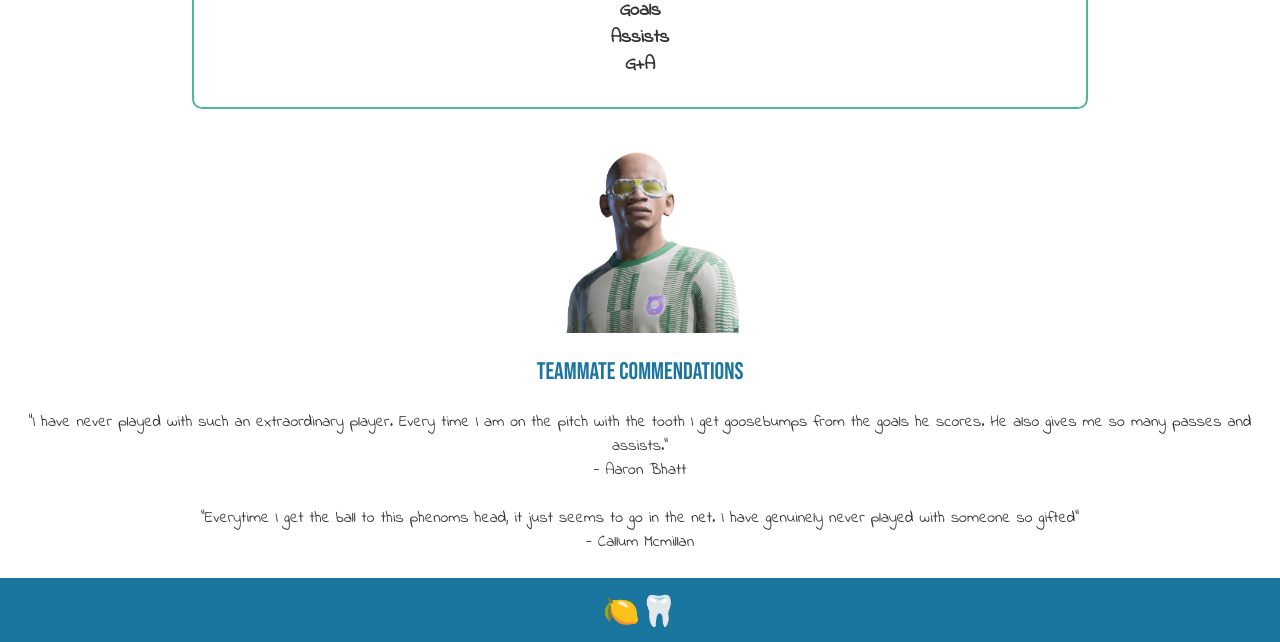
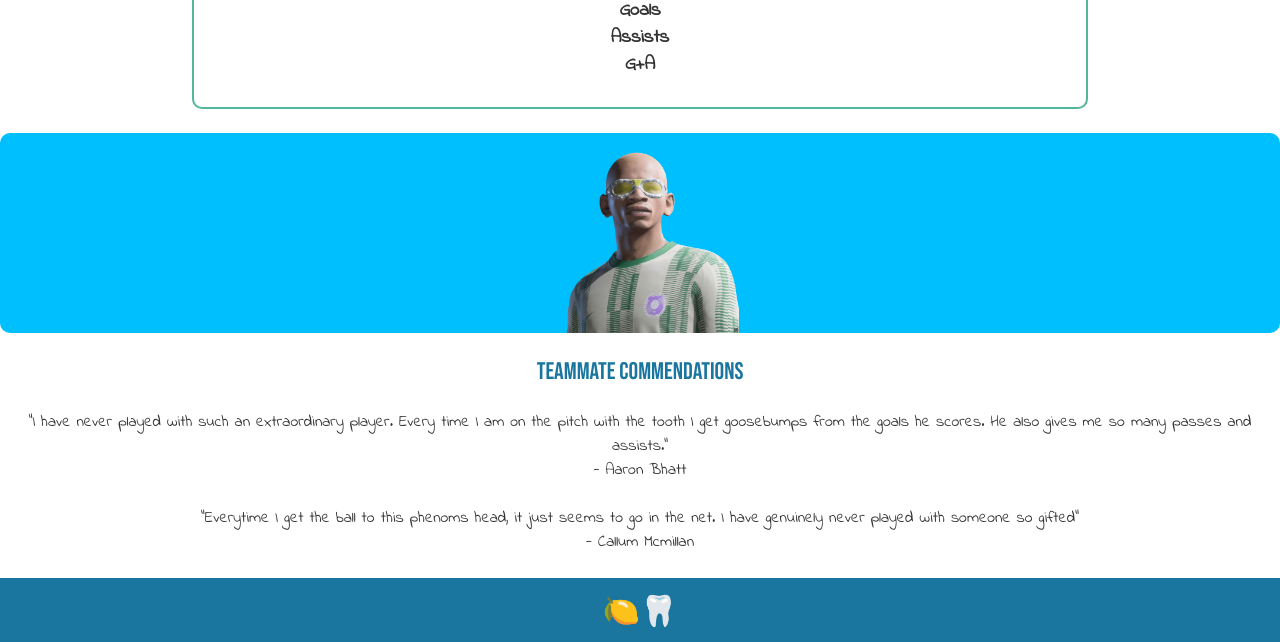
Before and after one commit to khickie1167/lemontooth, a website built with webpack: page index.html in a window 1280 px wide. Shown: the part 179-821 px from the top of the page. Built offline with nearby package versions, Linux system fonts and the light colour scheme.

Commit message:
Commit with full working example -scraped data

```diff
--- a/css/style.css
+++ b/css/style.css
@@ -117,8 +117,11 @@ main {
   display: flex;
   justify-content: center;
   align-items: center;
-  background-color: transparent;
+  background-color: deepskyblue;
+  border-radius: 10px;
+
 }
+
 
 .quotes {
   margin-top: 24px;
```
Also changed, not shown: stadium.webp (added).
